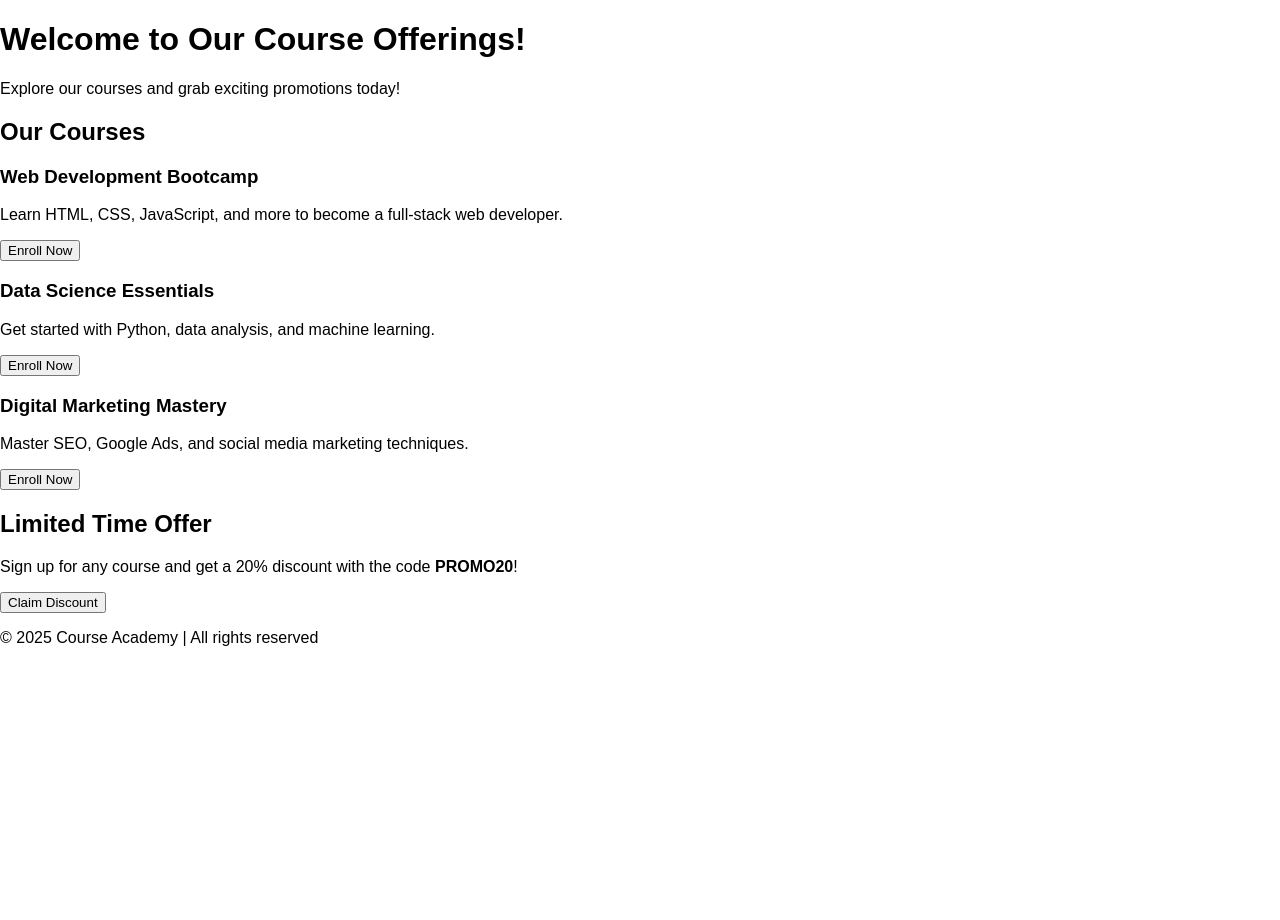
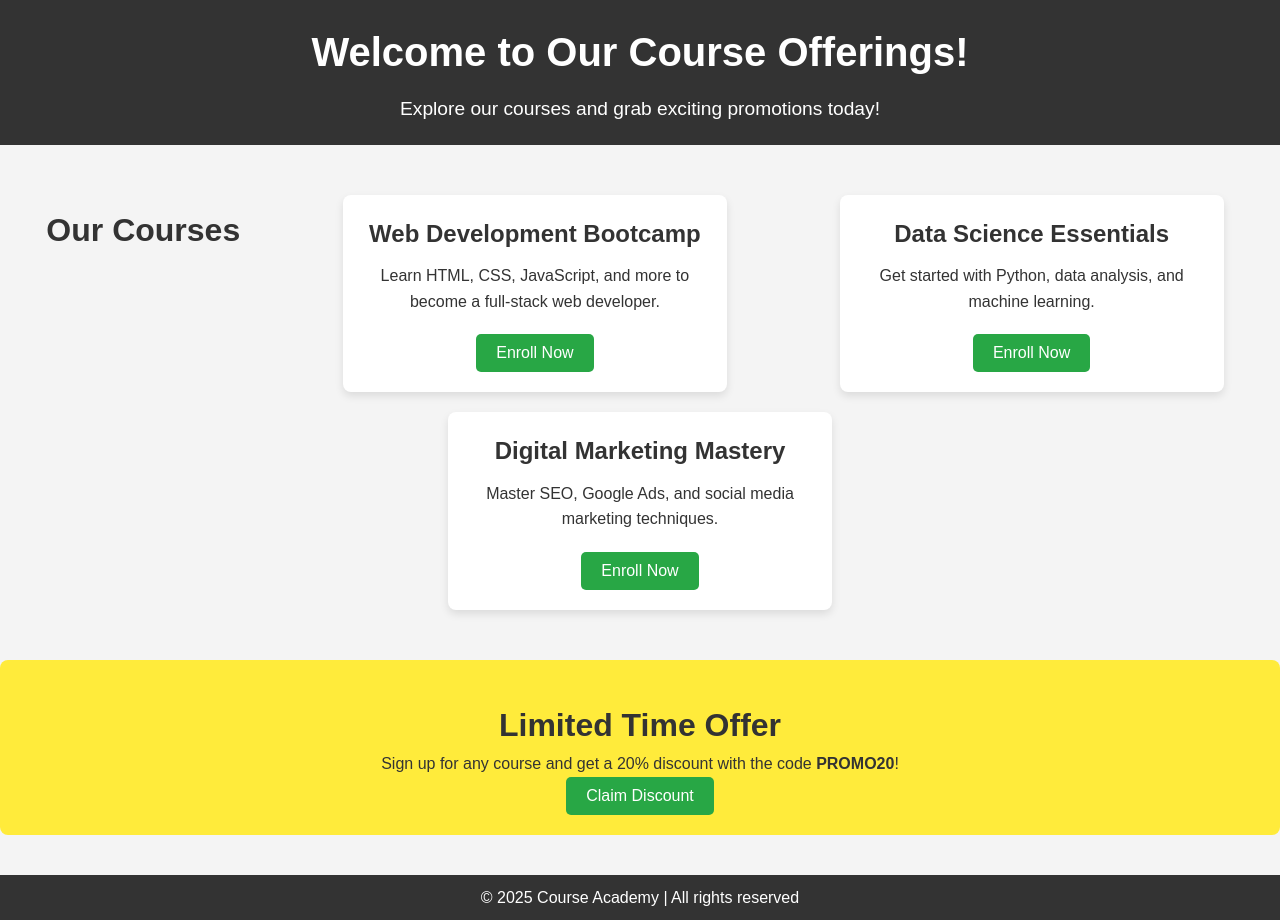
Before and after one commit to Denim9321/CC4, a website: page src/index.html in a window 1280 px wide. Before the commit the page ends 800 px from the top, so only its background shows below. Drawn offline with Linux system fonts and the light colour scheme.

Commit message:
Update styles.css

```diff
--- a/src/styles.css
+++ b/src/styles.css
@@ -1,21 +1,106 @@
+/* Reset default margin and padding */
 * {
-  font-family: Arial, Helvetica, sans-serif;
+  margin: 0;
+  padding: 0;
+  box-sizing: border-box;
 }
 
-html, body {
-  margin: 0;
-  border: 0;
-  padding: 0;
-  background-color: #fff;
+/* Body and overall layout */
+body {
+  font-family: 'Arial', sans-serif;
+  background-color: #f4f4f4;
+  color: #333;
+  line-height: 1.6;
 }
 
-main {
-  margin: auto;
-  width: 50%;
+header {
+  background: #333;
+  color: #fff;
   padding: 20px;
+  text-align: center;
 }
 
-main > h1 {
+header h1 {
+  font-size: 2.5em;
+}
+
+header p {
+  font-size: 1.2em;
+  margin-top: 10px;
+}
+
+h2 {
   text-align: center;
-  font-size: 3.5em;
+  font-size: 2em;
+  margin-top: 20px;
 }
+
+#courses {
+  display: flex;
+  justify-content: space-around;
+  margin-top: 40px;
+  flex-wrap: wrap;
+}
+
+.course {
+  background-color: #fff;
+  padding: 20px;
+  width: 30%;
+  margin: 10px;
+  border-radius: 8px;
+  box-shadow: 0 4px 8px rgba(0, 0, 0, 0.1);
+  text-align: center;
+}
+
+.course h3 {
+  font-size: 1.5em;
+  margin-bottom: 10px;
+}
+
+.course p {
+  font-size: 1em;
+  margin-bottom: 20px;
+}
+
+button {
+  background-color: #28a745;
+  color: #fff;
+  border: none;
+  padding: 10px 20px;
+  font-size: 1em;
+  cursor: pointer;
+  border-radius: 5px;
+}
+
+button:hover {
+  background-color: #218838;
+}
+
+#promotion {
+  background-color: #ffeb3b;
+  padding: 20px;
+  text-align: center;
+  margin-top: 40px;
+  border-radius: 8px;
+}
+
+footer {
+  background-color: #333;
+  color: #fff;
+  text-align: center;
+  padding: 10px;
+  margin-top: 40px;
+}
+
+/* Responsive Design */
+@media (max-width: 768px) {
+  #courses {
+    flex-direction: column;
+    align-items: center;
+  }
+
+  .course {
+    width: 80%;
+    margin: 10px 0;
+  }
+}
```
